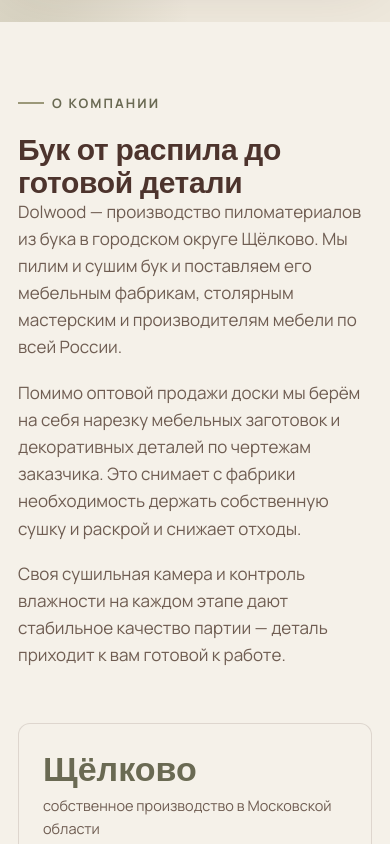
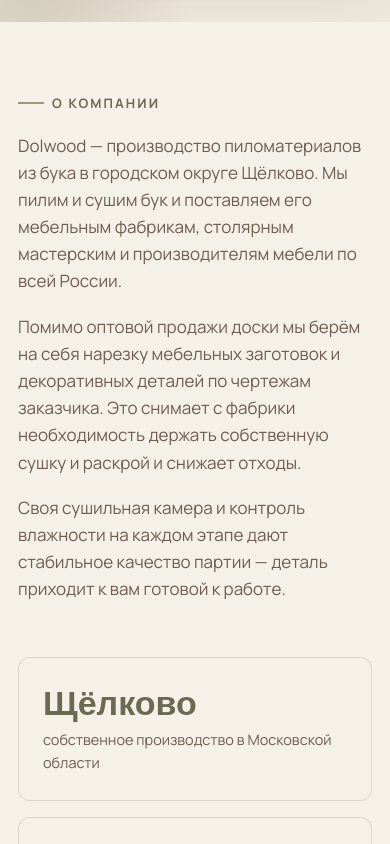
Before and after one commit to ifelasaf/dolwood, a Next.js app: page / in a window 390 px wide. Shown: the part 1320-2164 px from the top of the page. Built offline with nearby package versions, Linux system fonts and the light colour scheme.

Commit message:
chore: sync user edits (globals.css, About.tsx)

```diff
--- a/app/globals.css
+++ b/app/globals.css
@@ -92,7 +92,7 @@
   gap: 8px;
   font-family: var(--font-sans);
   font-size: 13px;
-  font-weight: 700;
+  font-weight: 1000;
   letter-spacing: 0.16em;
   text-transform: uppercase;
   color: var(--moss);
@@ -369,7 +369,7 @@
   align-items: center;
 }
 .hero h1 {
-  font-size: clamp(38px, 6vw, 72px);
+  font-size: clamp(38px, 6vw, 55px);
   letter-spacing: -0.02em;
 }
 .hero h1 em {
--- a/components/About.tsx
+++ b/components/About.tsx
@@ -14,9 +14,6 @@
         <div>
           <Reveal as="p" className="eyebrow">
             О компании
-          </Reveal>
-          <Reveal as="h2" className="section-title" delay={1}>
-            Бук от распила до готовой детали
           </Reveal>
           <Reveal className="about__text" delay={2}>
             <p>
```
